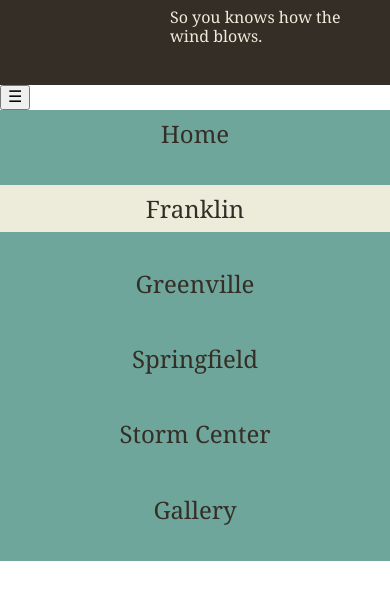
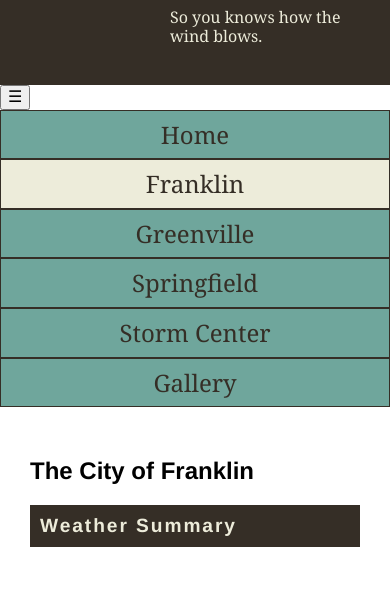
Before and after one commit to kristinaplauche/kristinaplauche.github.io, a plain HTML site: page assignments/lesson-5/franklin-5.html in a window 390 px wide. Shown: the part 162-770 px from the top of the page. Drawn offline with Linux system fonts and the light colour scheme.

Commit message:
link and css fix
still trying to fix relative path

```diff
--- a/assignments/lesson-5/styles/large-5.css
+++ b/assignments/lesson-5/styles/large-5.css
@@ -4,12 +4,3 @@
   article p.town-article img { width: 29.333%; }
 
 }
-nav ul li {
-  list-style-type: none;
-  display: inline;
-  padding-right: 20px;
-
-  text-align: center;
-  font-size: 1.5em;
-
-}
--- a/assignments/lesson-5/styles/main-5.css
+++ b/assignments/lesson-5/styles/main-5.css
@@ -172,6 +172,9 @@
 nav li{
   padding: 0;
   margin: 0;
+  text-align: center;
+  font-size: 1.5em;
+  border: 1px solid #352e26;
 
 }
 
```
